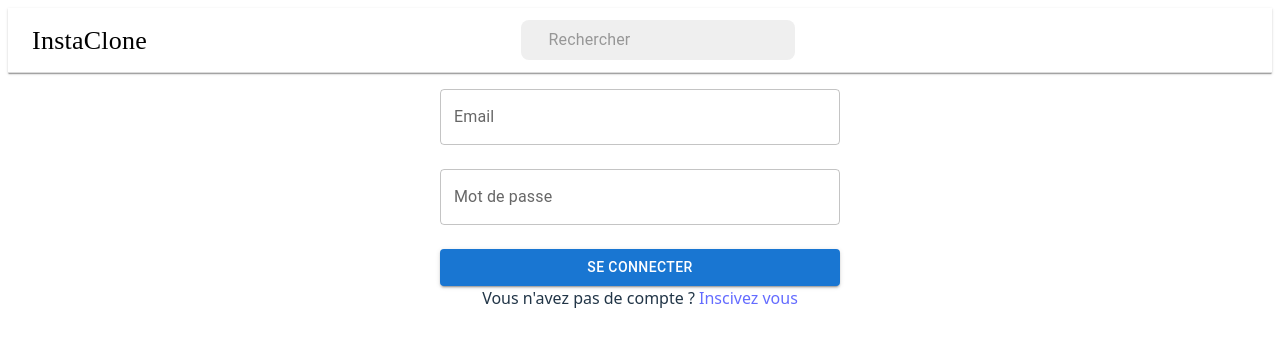
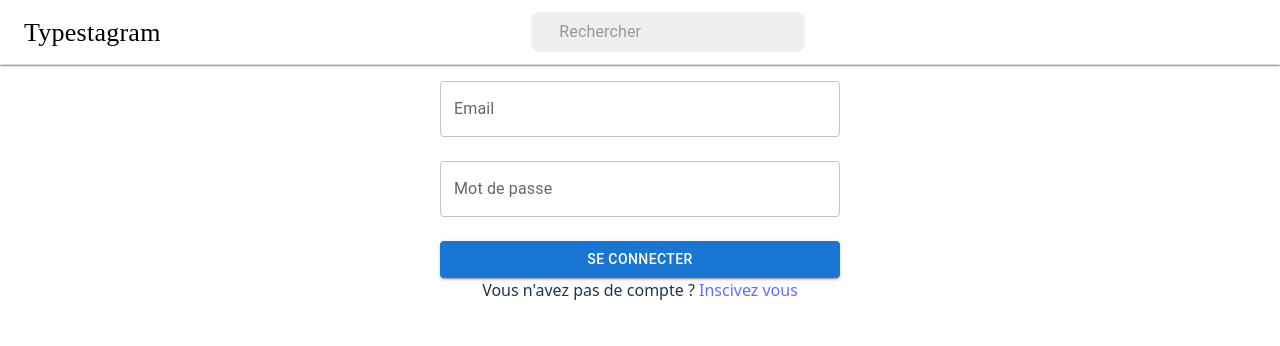
Before and after one commit to NTH3C/Typestagram, a React (Vite) app in the folder typestagram/: page /login in a window 1280 px wide. Shown: the top 346 px of the page. Built offline with nearby package versions, Linux system fonts and the light colour scheme; some icons are missing.

Commit message:
style(navbar): all width

```diff
--- a/typestagram/src/App.css
+++ b/typestagram/src/App.css
@@ -1,6 +1,6 @@
 #root {
   max-width: 1280px;
-  margin: 0 auto;
+  /* margin: 0 auto; */
   /* padding: 2rem; */
   text-align: center;
 }
--- a/typestagram/src/components/navbar.tsx
+++ b/typestagram/src/components/navbar.tsx
@@ -30,6 +30,9 @@ function Navbar() {
         backgroundColor: "#fff",
         color: "#000",
         borderBottom: "1px solid #dbdbdb",
+        width: "100vw",
+        margin: "0",
+        padding: "0"
       }}
     >
       <Toolbar sx={{ justifyContent: "space-between" }}>
@@ -44,7 +47,7 @@ function Navbar() {
             color: "inherit",
           }}
         >
-          InstaClone
+          Typestagram
         </Typography>
 
         {/* Search */}
--- a/typestagram/src/index.css
+++ b/typestagram/src/index.css
@@ -21,14 +21,11 @@ a {
 a:hover {
   color: #535bf2;
 }
-/*
+
 body {
   margin: 0;
-  display: flex;
-  place-items: center;
-  min-width: 320px;
-  min-height: 100vh;
-} */
+  padding: 0;
+}
 
 
 h1 {
--- a/typestagram/src/pages/myProfilePage.tsx
+++ b/typestagram/src/pages/myProfilePage.tsx
@@ -4,6 +4,8 @@ import type { User } from "../types/Profile";
 
 const MyProfilePage = () => {
   const storedUser = localStorage.getItem("user");
+
+  console.log(storedUser);
 
 
   if (!storedUser) {
@@ -12,25 +14,24 @@ const MyProfilePage = () => {
 
   const user: User = JSON.parse(storedUser) as User;
 
-
-
-
   return (
     <Container maxWidth="sm">
+      <h1>Mon profile</h1>
       <Stack
         spacing={2}
         alignItems="center"
         sx={{
-          marginTop: -24,
           textAlign: "center",
         }}
       >
 
-        <Typography variant="h4" fontWeight="bold">
+        <Typography variant="body1" fontWeight="bold">
+          <label htmlFor="">Email:</label>
           {user.email}
         </Typography>
 
         <Typography variant="body1" color="text.secondary">
+          <label htmlFor="">username:</label>
           {user.username}
         </Typography>
 
```
Also changed, not shown: 1 other file (tests, documents, lock files or other folders).
